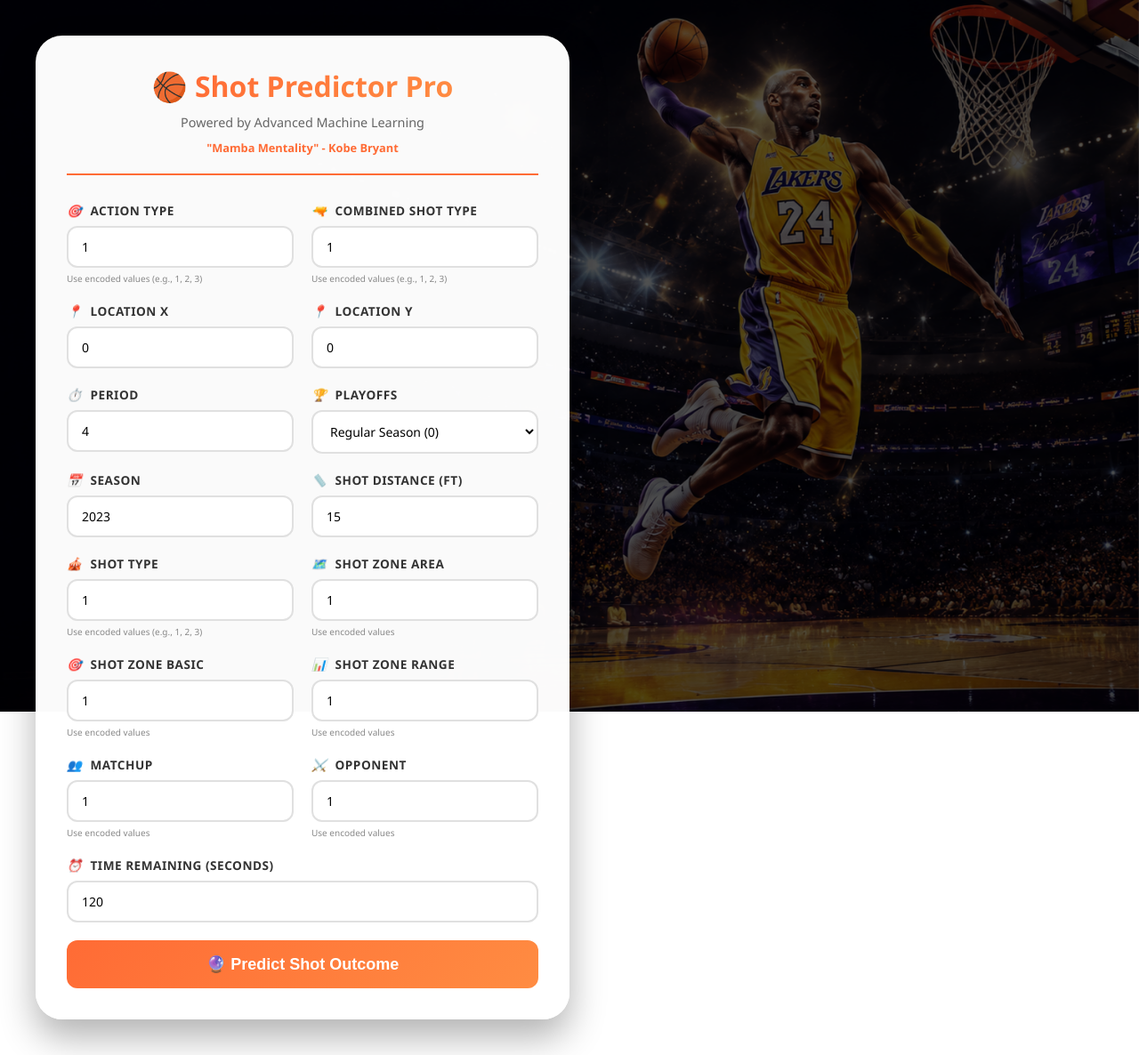
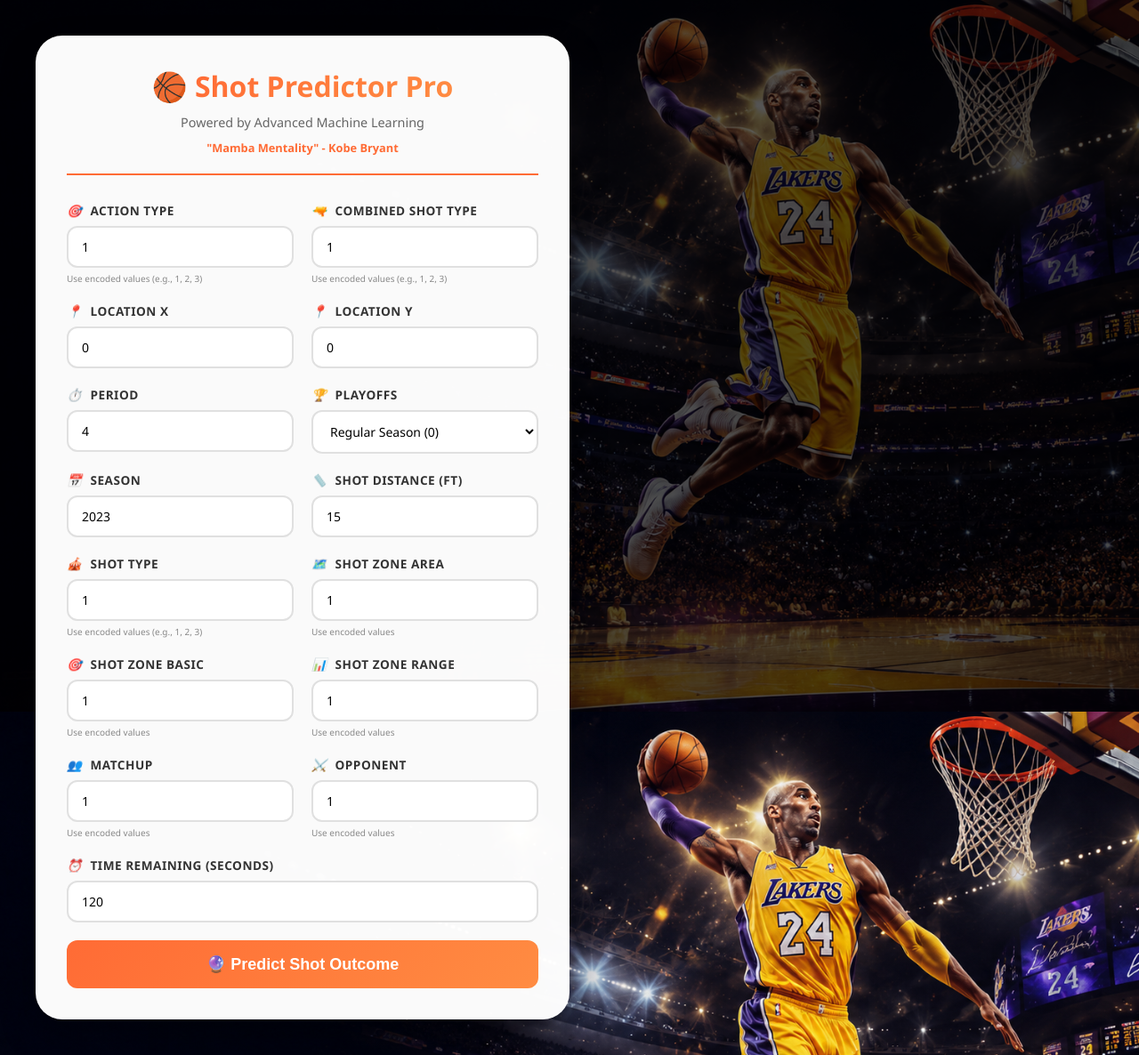
Before and after one commit to abhiXdata/basketball-shot-prediction, a Flask app: template templates/index.html in a window 1280 px wide. Shown: the whole page at 89% size. Run offline with Flask 3, Linux system fonts and the light colour scheme; the template is opened without the code that fills it, so the values that code supplies are empty.

Commit message:
Update index.html

```diff
--- a/templates/index.html
+++ b/templates/index.html
@@ -16,6 +16,11 @@
             min-height: 100vh;
             position: relative;
             overflow-x: hidden;
+            background-image: url('static/images/kobe-bryant.png');
+            background-size: cover;
+            background-position: center;
+            background-repeat: no-repeat;
+            background-attachment: fixed;
         }
 
         /* Full background image with overlay */
@@ -26,11 +31,6 @@
             left: 0;
             right: 0;
             bottom: 0;
-            background-image: url('static/images/kobe-bryant.png');
-            background-size: cover;
-            background-position: center;
-            background-repeat: no-repeat;
-            background-attachment: fixed;
             z-index: -2;
         }
 
```
